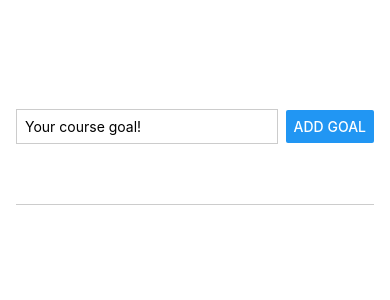
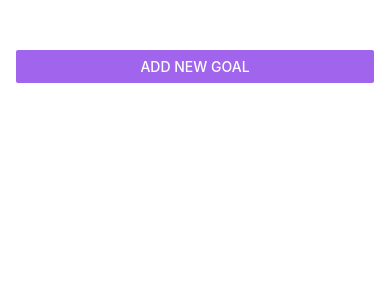
Before and after one commit to AllanKipchumba/R-native-course, a React Native app: screen / in a window 390 px wide. Shown: the top 300 px of the page. Built offline with nearby package versions, Linux system fonts and the light colour scheme.

Commit message:
added modal view in goalInput component

```diff
--- a/App.js
+++ b/App.js
@@ -1,25 +1,50 @@
 import { useState } from 'react';
-import { StyleSheet, View, FlatList } from 'react-native';
+import { StyleSheet, View, FlatList, Button } from 'react-native';
 import { GoalItem } from './components/GoalItem';
 import { GoalInput } from './components/GoalInput';
+import { StatusBar } from 'expo-status-bar';
 
 export default function App() {
+  const [modalIsVisible, setModalIsVisible] = useState(false);
   const [courseGoals, setCourseGoals] = useState([]);
+
+  function startAddGoalHandler() {
+    setModalIsVisible(true);
+  }
+
+  function endAddGoalHandler() {
+    setModalIsVisible(false);
+  }
 
   function addGoalHandler(enteredGoalText) {
     setCourseGoals((currentCourseGoals) => [
       ...currentCourseGoals,
       { text: enteredGoalText, id: Math.random().toString() },
     ]);
+    endAddGoalHandler();
   }
 
-  function deleteGoalHandler() {
-    console.log('delete');
+  function deleteGoalHandler(id) {
+    setCourseGoals((currentCourseGoals) => {
+      return currentCourseGoals.filter((goal) => goal.id !== id);
+    });
   }
 
   return (
+    <>
+      <StatusBar style='light' />
       <View style={styles.appContainer}>
-      <GoalInput addGoal={addGoalHandler} />
+        <Button
+          title='Add new goal'
+          color='#a065ec'
+          onPress={startAddGoalHandler}
+        />
+
+        <GoalInput
+          addGoal={addGoalHandler}
+          visible={modalIsVisible}
+          onCancel={endAddGoalHandler}
+        />
 
         <View style={styles.goalsContainer}>
           {/* flatlist renders list items as needed */}
@@ -29,6 +54,7 @@ export default function App() {
               return (
                 <GoalItem
                   text={itemData.item.text}
+                  id={itemData.item.id}
                   onDeleteItem={deleteGoalHandler}
                 />
               );
@@ -40,6 +66,7 @@ export default function App() {
           />
         </View>
       </View>
+    </>
   );
 }
 
--- a/app.json
+++ b/app.json
@@ -5,15 +5,14 @@
     "version": "1.0.0",
     "orientation": "portrait",
     "icon": "./assets/icon.png",
+    "backgroundColor": "#1e085a",
     "userInterfaceStyle": "light",
     "splash": {
       "image": "./assets/splash.png",
       "resizeMode": "contain",
       "backgroundColor": "#ffffff"
     },
-    "assetBundlePatterns": [
-      "**/*"
-    ],
+    "assetBundlePatterns": ["**/*"],
     "ios": {
       "supportsTablet": true
     },
--- a/components/GoalInput.js
+++ b/components/GoalInput.js
@@ -1,7 +1,14 @@
 import { useState } from 'react';
-import { Button, StyleSheet, TextInput, View } from 'react-native';
+import {
+  Button,
+  StyleSheet,
+  TextInput,
+  View,
+  Modal,
+  Image,
+} from 'react-native';
 
-export function GoalInput({ addGoal }) {
+export function GoalInput(props) {
   const [enteredGoalText, setEnteredGoalText] = useState('');
 
   function goalInputHandler(enteredText) {
@@ -9,38 +16,64 @@ export function GoalInput({ addGoal }) {
   }
 
   function addGoalHandler() {
-    addGoal(enteredGoalText); //triger parent function
+    props.addGoal(enteredGoalText); //triger parent function
     setEnteredGoalText(''); //clear input field
   }
 
   return (
+    <Modal visible={props.visible} animationType='slide'>
       <View style={styles.inputContainer}>
+        <Image
+          style={styles.image}
+          source={require('../assets/images/goal.png')}
+        />
         <TextInput
           style={styles.textInput}
           onChangeText={goalInputHandler}
           placeholder='Your course goal!'
           value={enteredGoalText}
         />
-      <Button title='Add goal' onPress={addGoalHandler} />
+        <View style={styles.buttonContainer}>
+          <View style={styles.button}>
+            <Button title='Add goal' onPress={addGoalHandler} color='#5e0acc' />
           </View>
+          <View style={styles.button}>
+            <Button title='cancel' onPress={props.onCancel} color='#f31282' />
+          </View>
+        </View>
+      </View>
+    </Modal>
   );
 }
 
 const styles = StyleSheet.create({
   inputContainer: {
     flex: 1,
-    flexDirection: 'row',
-    justifyContent: 'space-between',
+    flexDirection: 'column',
+    justifyContent: 'center',
     alignItems: 'center',
-    marginBottom: 24,
-    borderBottomWidth: 1,
-    borderBottomColor: '#cccccc',
+    padding: 16,
+    backgroundColor: '#311b6b',
   },
   textInput: {
     borderWidth: 1,
-    borderColor: '#cccccc',
-    width: '80%',
-    marginRight: 8,
-    padding: 8,
+    borderColor: '#e4d0ff',
+    backgroundColor: '#e4d0ff',
+    borderRadius: 6,
+    color: '#120438',
+    width: '100%',
+    padding: 16,
+  },
+  buttonContainer: {
+    flexDirection: 'row',
+  },
+  button: {
+    width: '30%',
+    padding: 15,
+  },
+  image: {
+    width: 100,
+    height: 100,
+    margin: 20,
   },
 });
--- a/components/GoalItem.js
+++ b/components/GoalItem.js
@@ -1,9 +1,15 @@
-import { StyleSheet, Text, View } from 'react-native';
+import { Pressable, StyleSheet, Text, View } from 'react-native';
 
-export function GoalItem({ text }) {
+export function GoalItem({ text, id, onDeleteItem }) {
   return (
     <View style={styles.goalItem}>
-      <Text style={styles.goalText}>{text}</Text>
+      <Pressable
+        onPress={onDeleteItem.bind(this, id)}
+        android_ripple={{ color: '#dddddd' }}
+        style={({ pressed }) => pressed && styles.pressedItem}
+      >
+        <Text style={styles.goalText}>{text}</Text>
+      </Pressable>
     </View>
   );
 }
@@ -17,5 +23,9 @@ const styles = StyleSheet.create({
   },
   goalText: {
     color: 'white',
+    padding: 8,
+  },
+  pressedItem: {
+    opacity: 0.5,
   },
 });
```
Also changed, not shown: assets/images/goal.png (added). Lines whose indentation alone changed are shown as unchanged.
